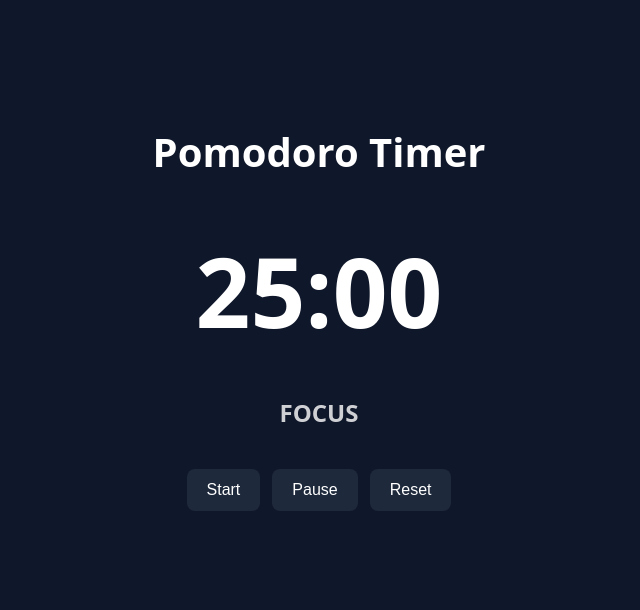
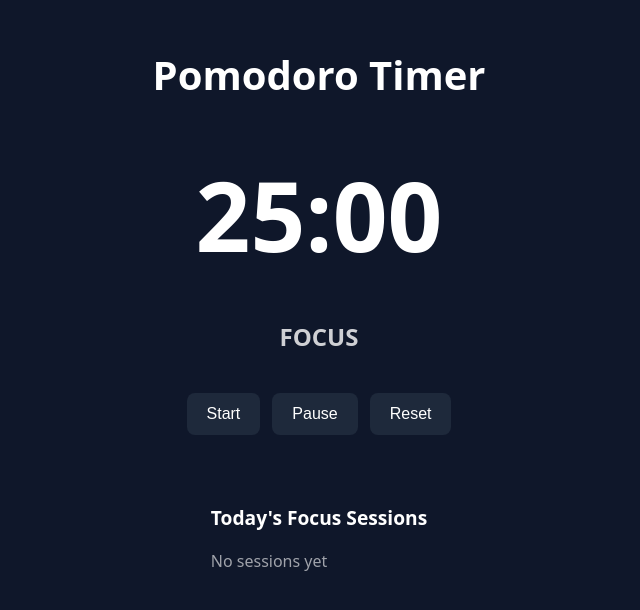
Before and after one commit to khubaib-ahmed419/pomodoro-app, a React (Vite) app: page / in a window 1280 px wide. Shown: the part 116-726 px from the top of the page, without its empty margins (321-961 px from the left). Built offline with nearby package versions, Linux system fonts and the light colour scheme.

Commit message:
implement full pomodoro timer with focus-break cycle and daily history

```diff
--- a/src/App.jsx
+++ b/src/App.jsx
@@ -4,11 +4,39 @@ function App() {
   const [timeLeft, setTimeLeft] = useState(25 * 60);
   const [mode, setMode] = useState("focus");
   const [isRunning, setIsRunning] = useState(false);
+  const [history, setHistory] = useState([]);
 
   const intervalRef = useRef(null);
 
   const focusTime = 25 * 60;
   const breakTime = 5 * 60;
+
+  const getTodayKey = () => {
+    return new Date().toISOString().split("T")[0];
+  };
+
+
+  useEffect(() => {
+    const saved = JSON.parse(localStorage.getItem("pomodoro-history"));
+    const today = getTodayKey();
+
+    if (saved && saved.date === today) {
+      setHistory(saved.history);
+    } else {
+      localStorage.removeItem("pomodoro-history");
+    }
+  }, []);
+
+  const saveHistory = (updatedHistory) => {
+    localStorage.setItem(
+      "pomodoro-history",
+      JSON.stringify({
+        date: getTodayKey(),
+        history: updatedHistory,
+      })
+    );
+  };
+
 
   useEffect(() => {
     if (!isRunning) return;
@@ -16,10 +44,30 @@ function App() {
     intervalRef.current = setInterval(() => {
       setTimeLeft((prev) => {
         if (prev <= 1) {
+          if (mode === "focus") {
+            const newEntry = {
+              id: Date.now(),
+              duration: focusTime,
+              time: new Date().toLocaleTimeString([], {
+                hour: "2-digit",
+                minute: "2-digit",
+              }),
+            };
+
+            setHistory((prevHistory) => {
+              const updated = [...prevHistory, newEntry];
+              saveHistory(updated);
+              return updated;
+            });
+          }
+
+
           const nextMode = mode === "focus" ? "break" : "focus";
           setMode(nextMode);
+
           return nextMode === "focus" ? focusTime : breakTime;
         }
+
         return prev - 1;
       });
     }, 1000);
@@ -27,7 +75,11 @@ function App() {
     return () => clearInterval(intervalRef.current);
   }, [isRunning, mode]);
 
-  const handleStart = () => setIsRunning(true);
+
+  const handleStart = () => {
+    if (isRunning) return;
+    setIsRunning(true);
+  };
 
   const handlePause = () => {
     setIsRunning(false);
@@ -40,6 +92,11 @@ function App() {
     setMode("focus");
     setTimeLeft(focusTime);
   };
+
+
+  const minutes = Math.floor(timeLeft / 60);
+  const seconds = timeLeft % 60;
+
 
   const containerStyle = {
     height: "100vh",
@@ -85,9 +142,9 @@ function App() {
     color: "white",
   };
 
-  const minutes = Math.floor(timeLeft / 60);
-  const seconds = timeLeft % 60;
-
+  // ----------------------------
+  // UI
+  // ----------------------------
   return (
     <div style={containerStyle}>
       <h1 style={titleStyle}>Pomodoro Timer</h1>
@@ -110,6 +167,23 @@ function App() {
           Reset
         </button>
       </div>
+
+      {/* HISTORY */}
+      <div style={{ marginTop: "30px", textAlign: "left" }}>
+        <h3 style={{ fontSize: "1.2rem" }}>
+          Today's Focus Sessions
+        </h3>
+
+        {history.length === 0 ? (
+          <p style={{ opacity: 0.6 }}>No sessions yet</p>
+        ) : (
+          history.map((item) => (
+            <div key={item.id} style={{ marginTop: "8px", opacity: 0.9 }}>
+              ✓ 25:00 focus — {item.time}
+            </div>
+          ))
+        )}
+      </div>
     </div>
   );
 }
```
